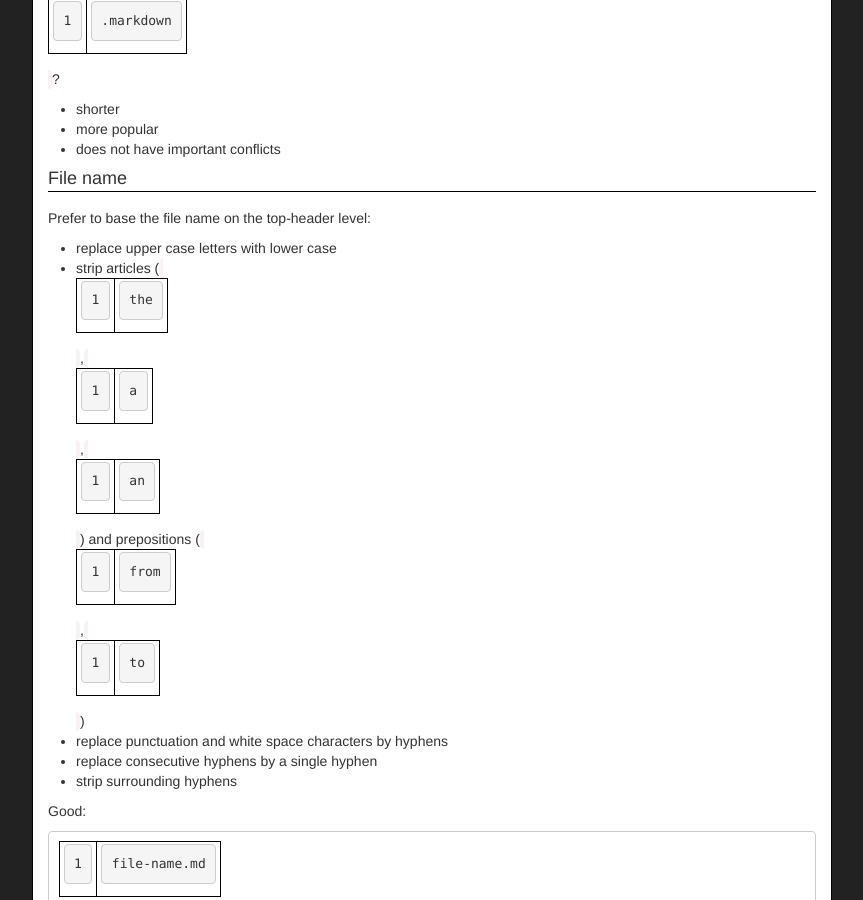
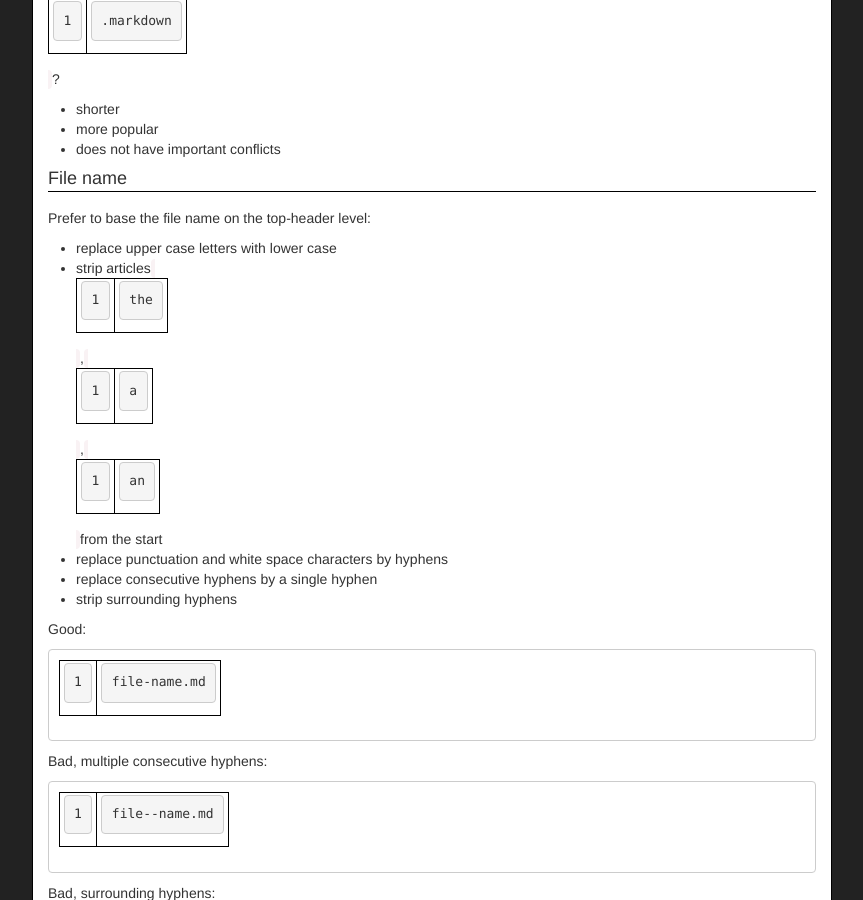
Before and after one commit to cirosantilli/markdown-style-guide, a Jekyll site: the page built from index.md, in a window 1280 px wide and 900 px high, scrolled down 3353 px. Shown: the whole window, without its empty margins (208-1071 px from the left). Built offline with Jekyll 4.4.1, drawn with Linux system fonts in a browser that asks for light colours; nearby versions of some CDN libraries.

Commit message:
Only strip articles from the start.

```diff
--- a/index.md
+++ b/index.md
@@ -100,7 +100,7 @@ Rationale: why not `.mkd` or `.markdown`?
 Prefer to base the file name on the top-header level:
 
 - replace upper case letters with lower case
-- strip articles (`the`, `a`, `an`) and prepositions (`from`, `to`)
+- strip articles `the`, `a`, `an` from the start
 - replace punctuation and white space characters by hyphens
 - replace consecutive hyphens by a single hyphen
 - strip surrounding hyphens
```
